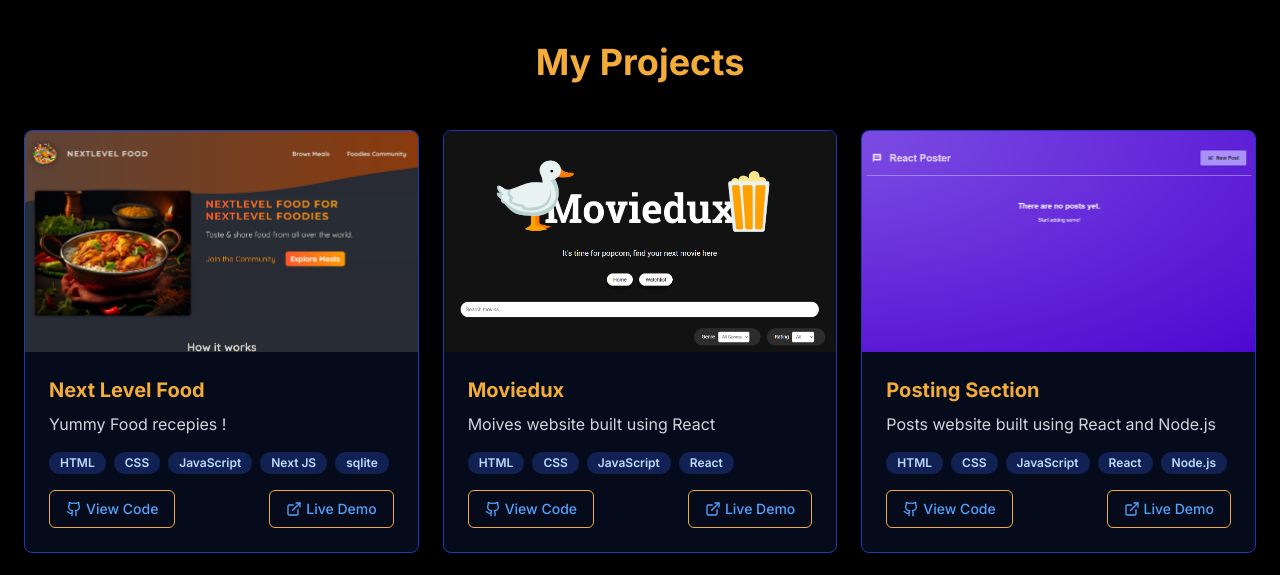
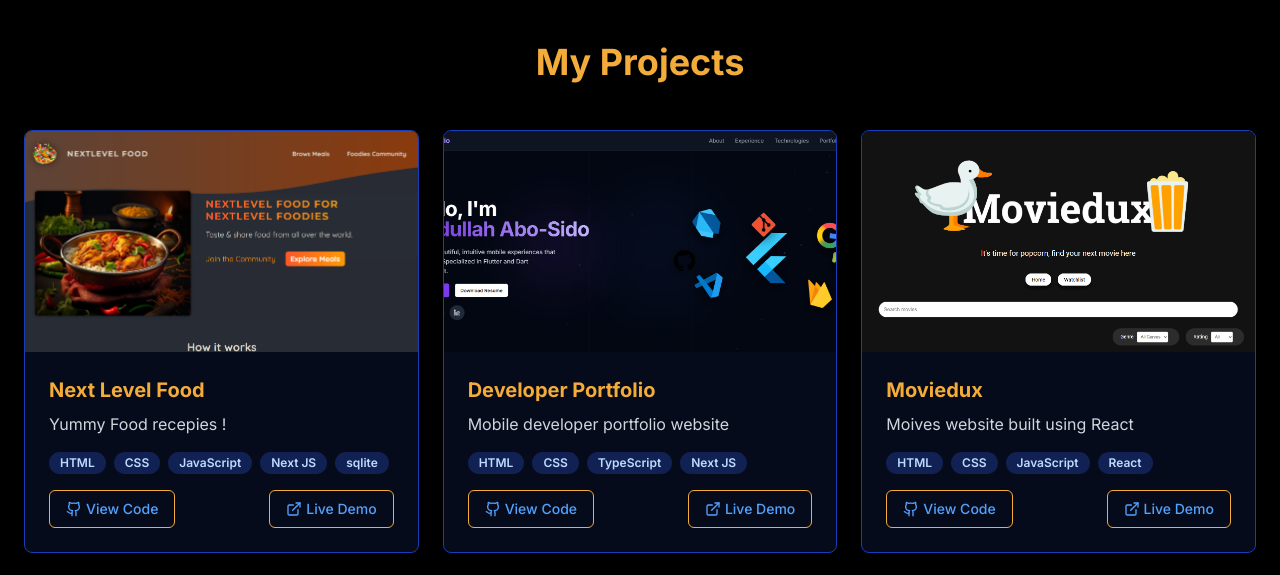
Before and after one commit to Osama-Alghoul/Portfolio, a Next.js app: page / in a window 1280 px wide. Shown: the part 2580-3155 px from the top of the page. Built offline with nearby package versions, Linux system fonts and the light colour scheme.

Commit message:
added a project to portfolio

```diff
--- a/components/Projects.tsx
+++ b/components/Projects.tsx
@@ -23,6 +23,15 @@ export default function Projects() {
             tags: ["HTML", "CSS", "JavaScript", "Next JS", 'sqlite'],
             link: "https://github.com/Osama-Alghoul/Next-Level-Food",
             live: "https://next-level-food-lovat.vercel.app/",
+        },
+        {
+            id: 8,
+            title: "Developer Portfolio",
+            description: "Mobile developer portfolio website",
+            image: "/mobileDev.png?height=200&width=300",
+            tags: ["HTML", "CSS", "TypeScript", "Next JS"],
+            link: "https://github.com/Osama-Alghoul/Portfolio.Abdullah-Abo-sido",
+            live: "https://portfolio-abdullah-abo-sido.vercel.app/",
         },
         {
             id: 1,
```
Also changed, not shown: public/mobileDev.png (added).
